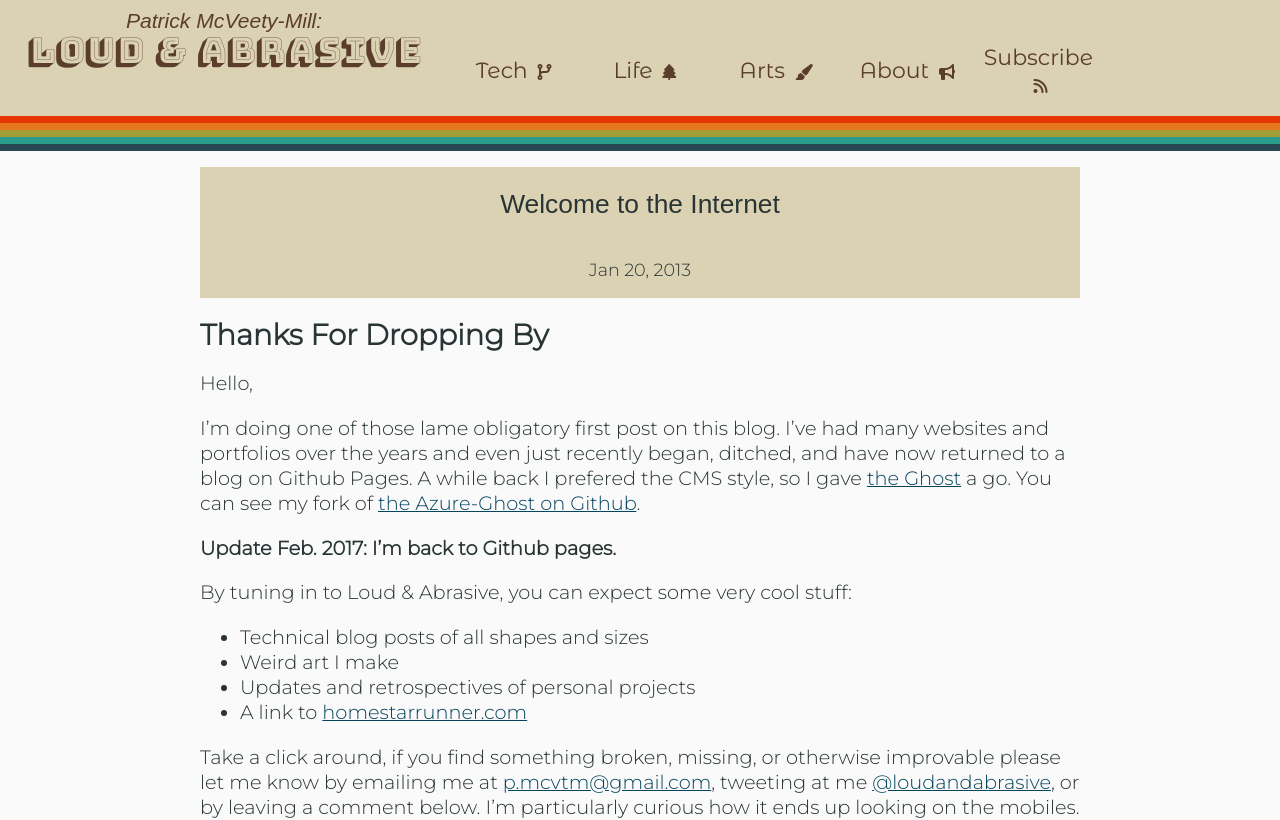
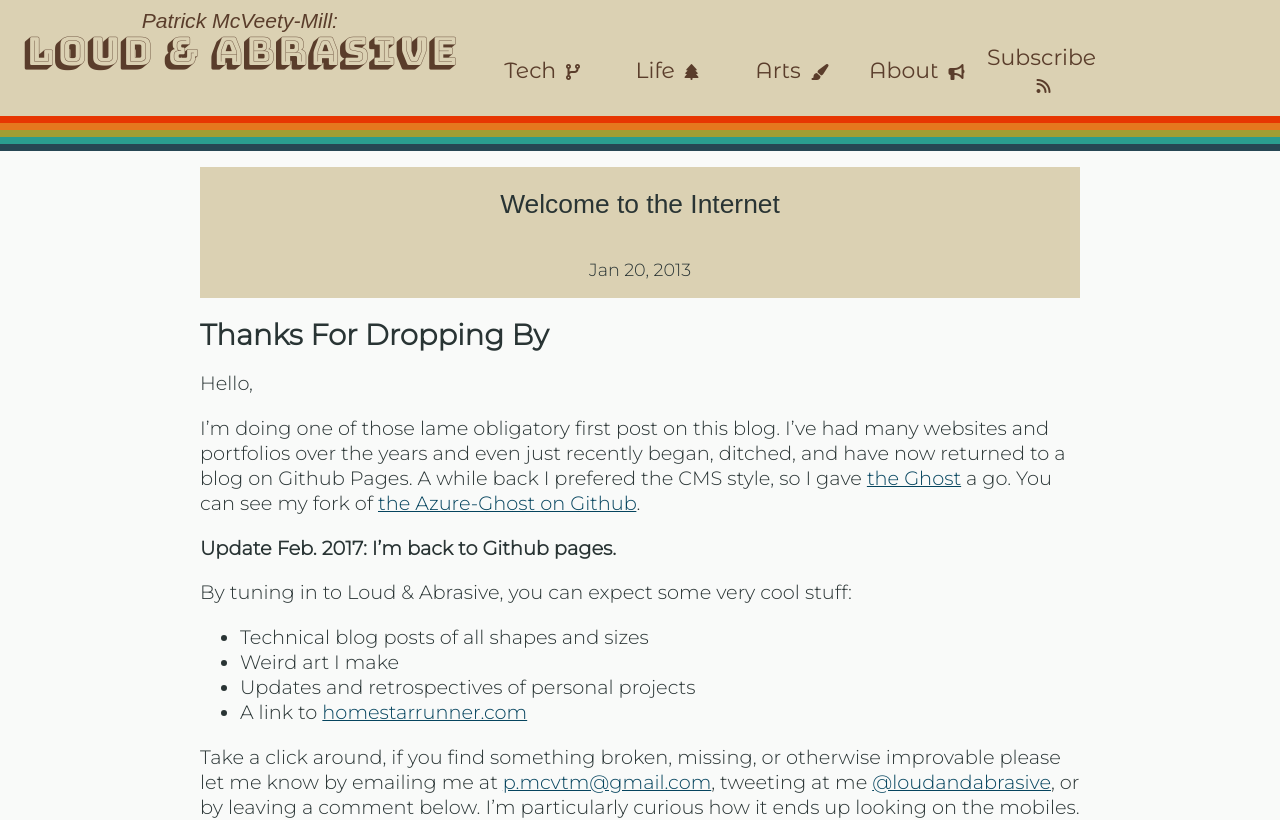
Before and after one commit to pmcvtm/pmcvtm.com, a Jekyll site: the page built from _posts/2014-01-19-welcome-to-the-internet.md, in a window 1280 px wide. Shown: the top 820 px of the page. Built offline with Jekyll 4.4.1, drawn with Linux system fonts in a browser that asks for light colours; nearby versions of some CDN libraries; some web fonts are replaced; grey boxes are pictures that could not be loaded.

Commit message:
fix title on ipad
for jery

```diff
--- a/_sass/header.scss
+++ b/_sass/header.scss
@@ -23,6 +23,8 @@ header {
             color: $brown;
             text-decoration: none;
         }
+
+        @media (min-width: $veryTinyMax) { font-size: 3em; }
     }
 
     .subtitle {
@@ -80,6 +82,7 @@ header {
             justify-content: space-around;
             align-items: stretch;
 
+            .title { font-size: 2.2em; }
             .title-container { flex-grow: 1;  }
             .subtitle { font-size: 1.2em; }
 
```
